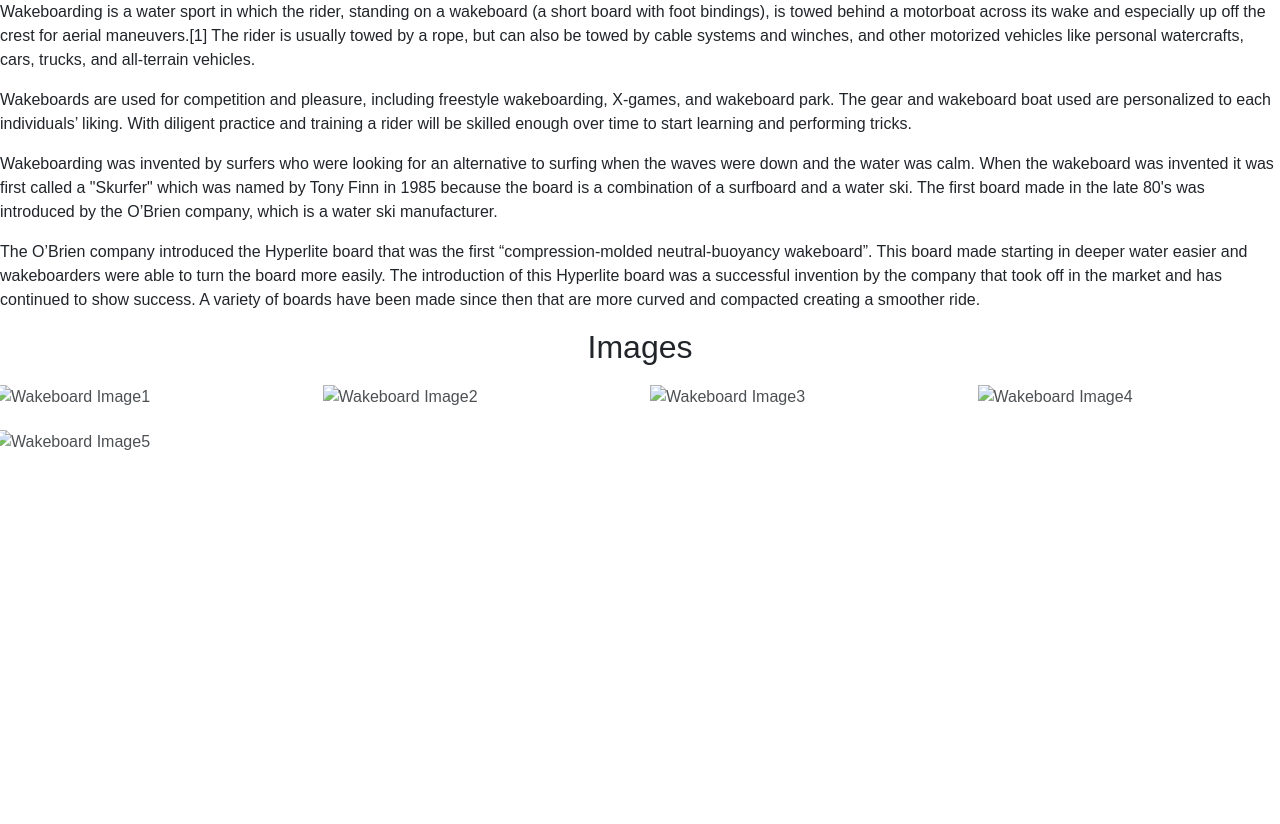
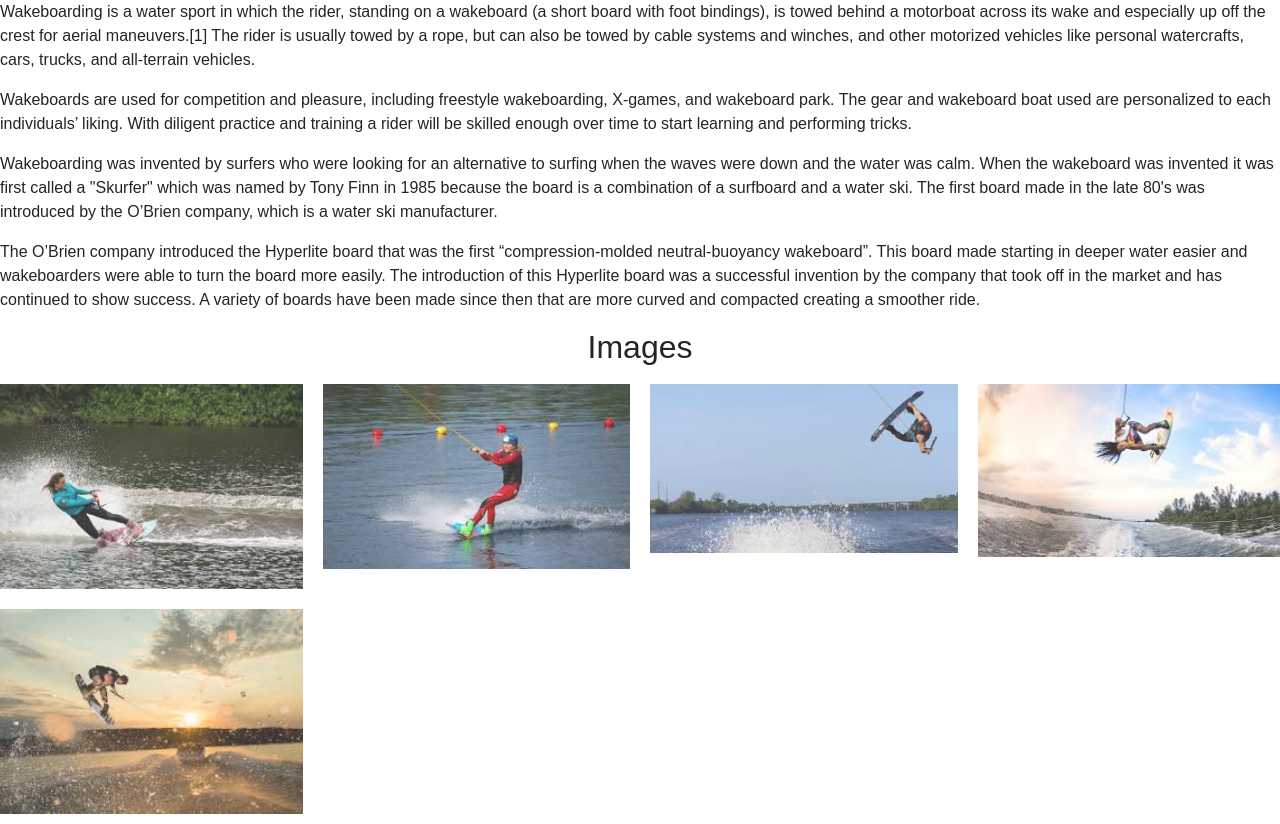
Before and after one commit to edgar183/team_6_repo, a plain HTML site: page wakeboard.html in a window 1280 px wide. Before the commit the page ends 800 px from the top, so only its background shows below. Drawn offline with nearby package versions, Linux system fonts and the light colour scheme.

Commit message:
fix image url path

```diff
--- a/wakeboard.html
+++ b/wakeboard.html
@@ -49,19 +49,19 @@
 
 <div class="row">
   <div class="column">
-    <img src="image/wakeboarding/wakebd1.jpeg" alt="Wakeboard Image1" style="width:100%" onclick="myFunction(this);">
+    <img src="assets/image/wakeboarding/wakebd1.jpeg" alt="Wakeboard Image1" style="width:100%" onclick="myFunction(this);">
   </div>
   <div class="column">
-    <img src="image/wakeboarding/wakebd2.jpeg" alt="Wakeboard Image2" style="width:100%" onclick="myFunction(this);">
+    <img src="assets/image/wakeboarding/wakebd2.jpeg" alt="Wakeboard Image2" style="width:100%" onclick="myFunction(this);">
   </div>
   <div class="column">
-    <img src="image/wakeboarding/wakebd3.jpeg" alt="Wakeboard Image3" style="width:100%" onclick="myFunction(this);">
+    <img src="assets/image/wakeboarding/wakebd3.jpeg" alt="Wakeboard Image3" style="width:100%" onclick="myFunction(this);">
   </div>
   <div class="column">
-    <img src="image/wakeboarding/wakebd4.jpeg" alt="Wakeboard Image4" style="width:100%" onclick="myFunction(this);">
+    <img src="assets/image/wakeboarding/wakebd4.jpeg" alt="Wakeboard Image4" style="width:100%" onclick="myFunction(this);">
   </div>
   <div class="column">
-    <img src="image/wakeboarding/wakebd5.jpeg" alt="Wakeboard Image5" style="width:100%" onclick="myFunction(this);">
+    <img src="assets/image/wakeboarding/wakebd5.jpeg" alt="Wakeboard Image5" style="width:100%" onclick="myFunction(this);">
   </div>
 </div>
 
```
